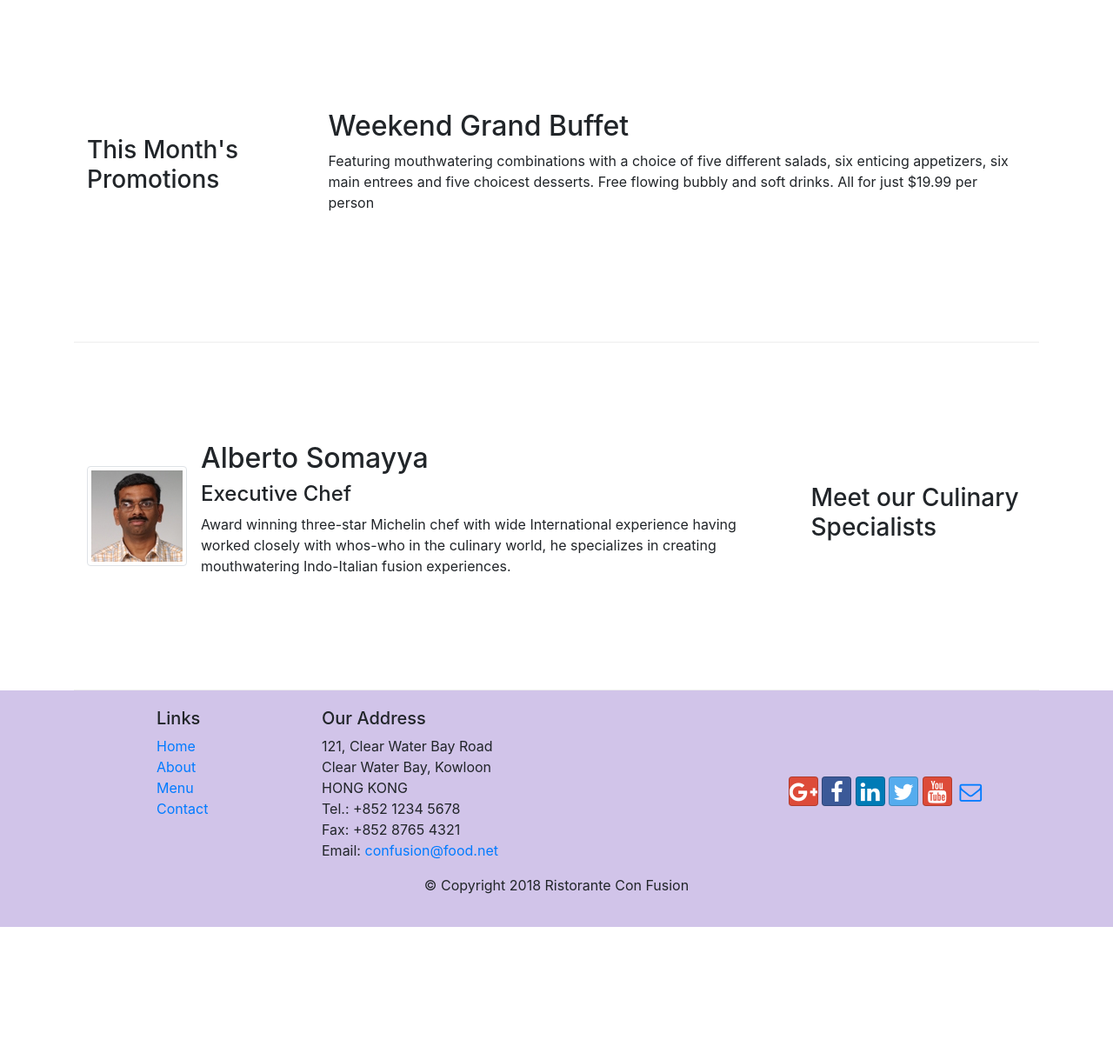
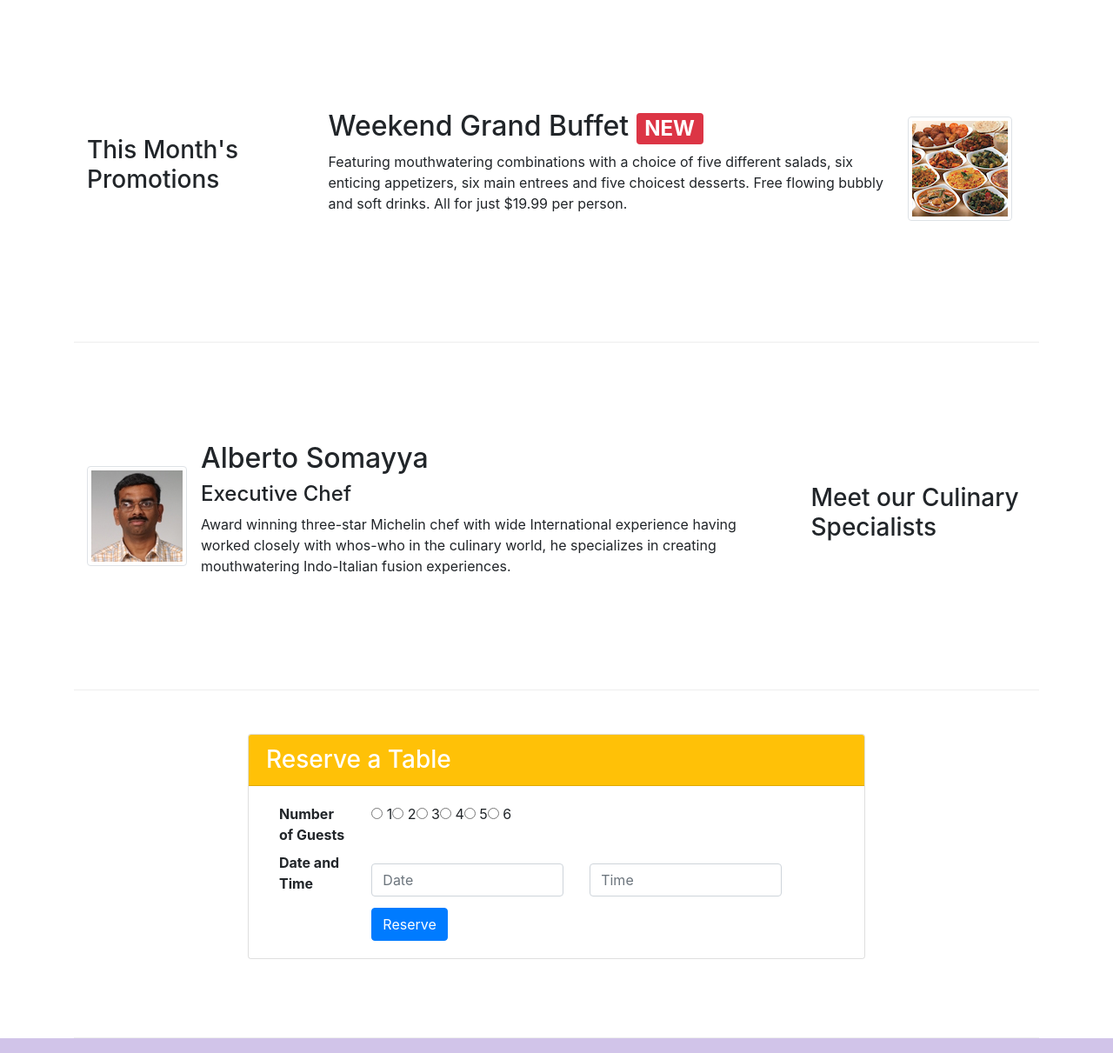
Before and after one commit to danagri/Course-2, a website: page index.html in a window 1280 px wide. Shown: the part 740-1951 px from the top of the page at 87% size. Before the commit the page ends 1806 px from the top, so only its background shows below. Drawn offline with nearby package versions, Linux system fonts and the light colour scheme.

Commit message:
Assignment 2

```diff
--- a/index.html
+++ b/index.html
@@ -17,12 +17,15 @@
     <header class="jumbotron">
         <div class="container">
             <div class="row row-header">
-                <div class="col-12 col-sm-6">
+                <div class="col-6 col-sm-6">
                     <h1>Ristorante con Fusion</h1>
                     <p>We take inspiration from the World's best cuisines, and create a unique fusion experience. Our lipsmacking creations will tickle your culinary senses!</p>
                 </div>
-                <div class="col-12 col-sm align-self-center">
+                <div class="col-2 col-sm align-self-center">
                     <img src="img/logo.png" class="img-fluid">
+                </div>
+                <div class="col-4 col-sm align-self-center">
+                    <a href="#scroll-target" class="btn btn-warning" role="button">Reserve Table</a>
                 </div>
             </div>
         </div>
@@ -71,8 +74,14 @@
                 <h3>This Month's Promotions</h3>
             </div>
             <div class="col col-sm col-md">
-                <h2>Weekend Grand Buffet</h2>
-                <p>Featuring mouthwatering combinations with a choice of five different salads, six enticing appetizers, six main entrees and five choicest desserts. Free flowing bubbly and soft drinks. All for just $19.99 per person </p>
+                <div class="media">
+                    <div class="media-body">
+                        <h2 class="mt-0">Weekend Grand Buffet <span class="badge badge-danger">NEW</span></h2>
+                        <p class="d-none d-sm-block">Featuring mouthwatering combinations with a choice of five different salads, six enticing appetizers, six main entrees and five choicest desserts. Free flowing bubbly and soft drinks. All for just $19.99 per person.</p>
+                    </div>
+                    <img class="d-flex mr-3 img-thumbnail align-self-center"
+                    src="img/buffet.png" alt="Buffet">
+                </div>
             </div>
         </div>
 
@@ -96,6 +105,43 @@
                 </div>
             </div>
         </div>
+
+        <div class="row row-content">
+            <div class="col-sm-8 col-xs-12 mx-auto">
+            <div class="card">
+                <h3 class="card-header bg-warning text-white"><div id="scroll-target">Reserve a Table</div></h3>
+                <div class="card-body">
+                <form class="col-sm-12 row">
+                <div class="col-sm-2 col-xs-12">
+                    <label><strong>Number of Guests</strong></label>
+                </div>
+                <div class="col-sm-10 col-xs-12 input-group">
+                    <label class="radio-inline" style="padding-left:"><input type="radio" name="inlineRadioOptions" id="inlineRadio1" value="option1"> 1</label>
+                    <label class="radio-inline"><input type="radio" name="inlineRadioOptions" id="inlineRadio2" value="option2"> 2</label>
+                    <label class="radio-inline"><input type="radio" name="inlineRadioOptions" id="inlineRadio3" value="option3"> 3</label>
+                    <label class="radio-inline"><input type="radio" name="inlineRadioOptions" id="inlineRadio1" value="option1"> 4</label>
+                    <label class="radio-inline"><input type="radio" name="inlineRadioOptions" id="inlineRadio2" value="option2"> 5</label>
+                    <label class="radio-inline"><input type="radio" name="inlineRadioOptions" id="inlineRadio3" value="option3"> 6</label>
+                </div>
+                <div class="col-sm-2 col-xs-12">
+                    <p><strong>Date and Time</strong></p>
+                </div>
+                <div class="col-sm-10 col-xs-12 input-group align-items-center row">
+                    <div class="col-sm-6">
+                        <div class="input-group"><input type="text" class="form-control" aria-label="Date" placeholder="Date"></div>
+                    </div>
+                    <div class="col-sm-6">
+                        <div class="input-group"><input type="text" class="form-control" aria-label="Text input with radio button" placeholder="Time"></div>
+                    </div>
+                </div>
+                <div class="col-sm-2 col-xs-12">
+                </div>
+                <div class="col-sm-10 col-xs-12 col-offset"><a class="btn btn-primary" href="#">Reserve</a></div>
+            </form>
+            </div>
+            </div>
+        </div>
+    </div>
     </div>
 
     <footer class="footer">
```
